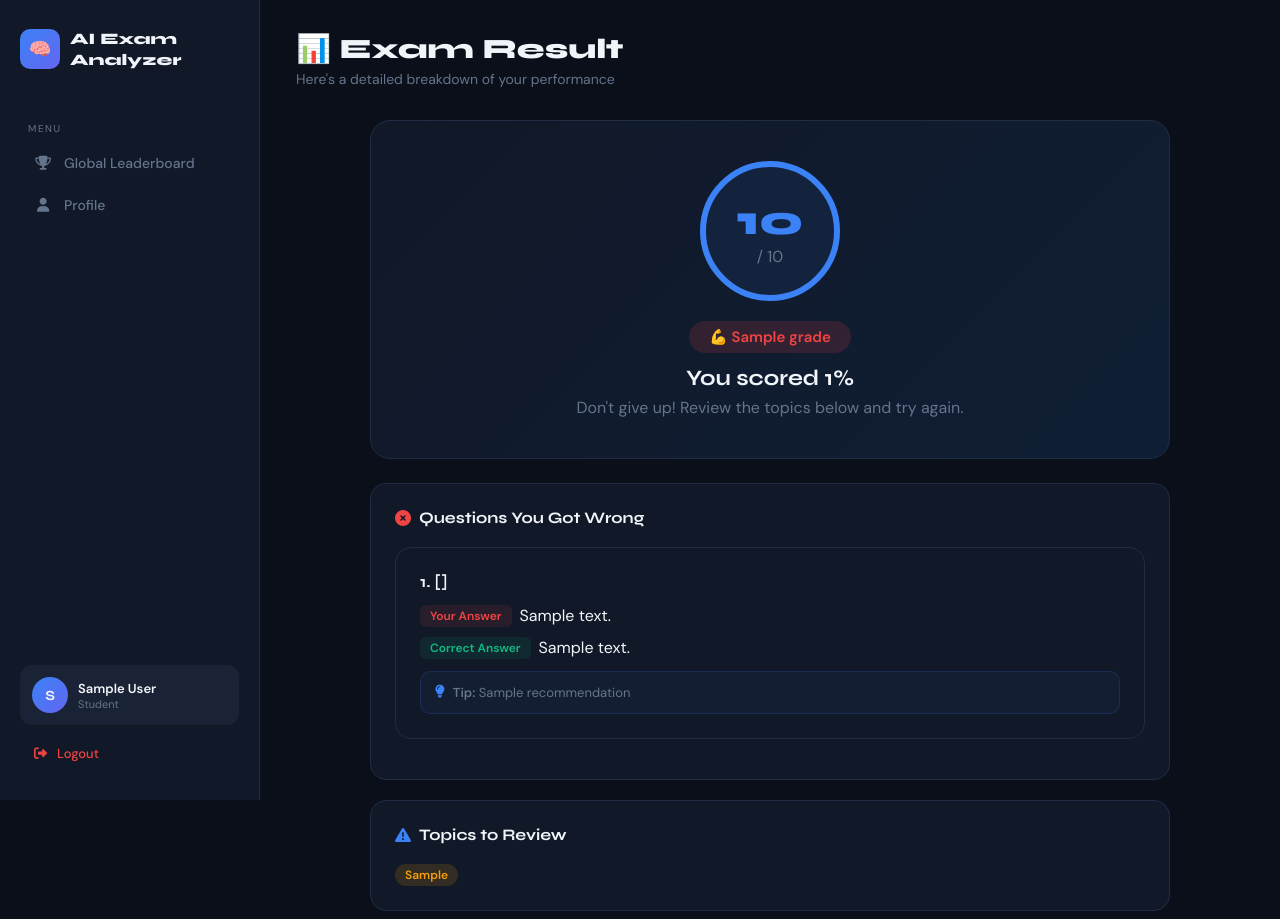
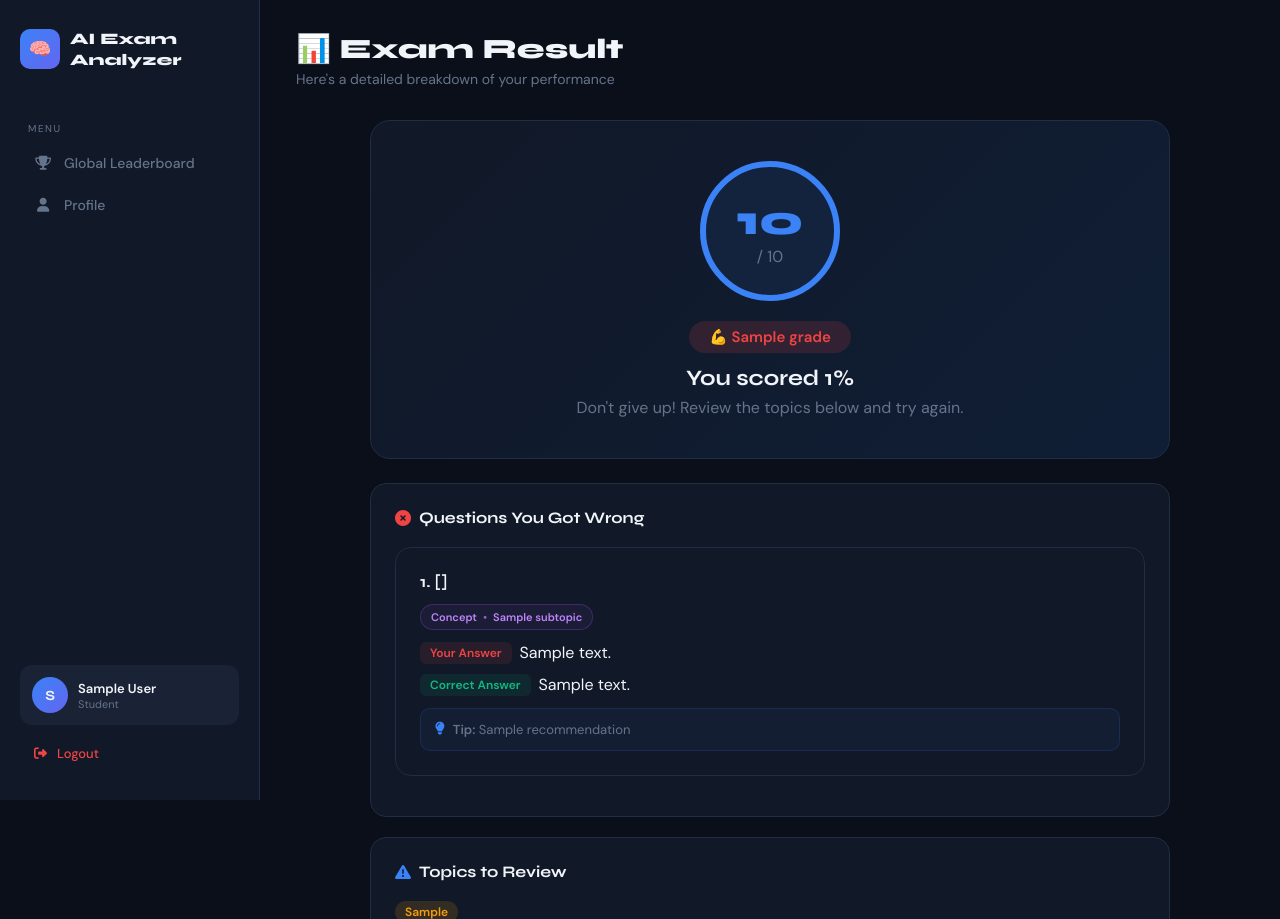
Before and after one commit to anuragbishit/AI-Exam-Analyzer, a Flask app: template templates/result.html in a window 1280 px wide. Shown: the top 919 px of the page. Run offline with Flask 3, Linux system fonts and the light colour scheme; the visitor is signed in with stand-in values (Sample User, id 1); tables that the repository leaves empty hold one stand-in row (values such as "Sample post"); the template is opened without the code that fills it: most values are stand-ins (such as "Sample title", 1, 10 or a date in 2020); some libraries are stand-ins or nearby versions.

Commit message:
Show subtopics in result review

```diff
--- a/templates/result.html
+++ b/templates/result.html
@@ -86,6 +86,9 @@
             {% for item in wrong_details %}
             <div class="wrong-card">
                 <div class="wrong-q">{{ loop.index }}. {{ item.question }}</div>
+                <div style="display:inline-flex;align-items:center;gap:6px;margin:-4px 0 12px 0;padding:5px 10px;border:1px solid rgba(168,85,247,.25);border-radius:999px;background:rgba(168,85,247,.07);color:#c084fc;font-size:11px;font-weight:600;">
+                    <span>Concept</span><span style="opacity:.7;">•</span><span>{{ item.subtopic }}</span>
+                </div>
                 <div class="answer-row">
                     <div class="tag tag-wrong">Your Answer</div>
                     <div>{{ item.your_answer }}</div>
```
